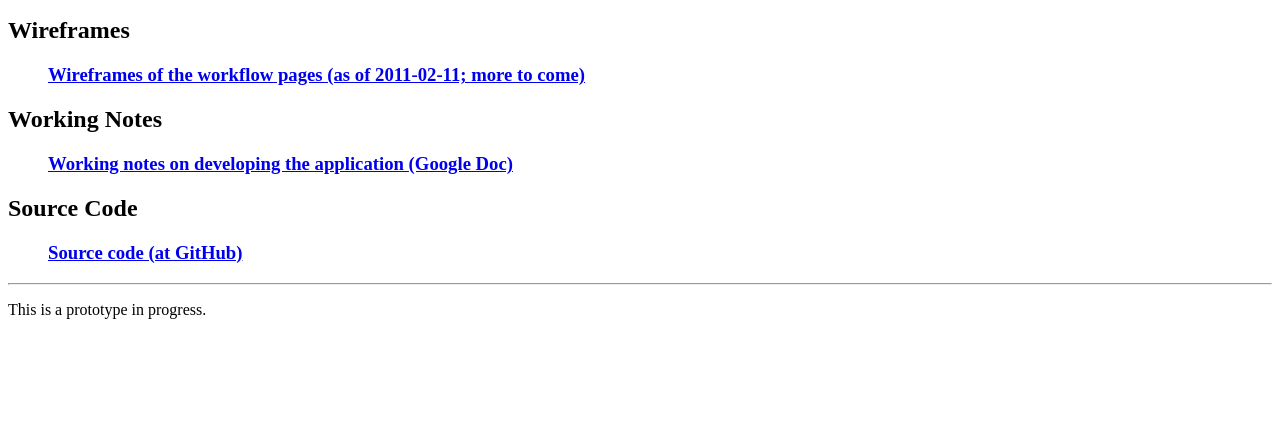
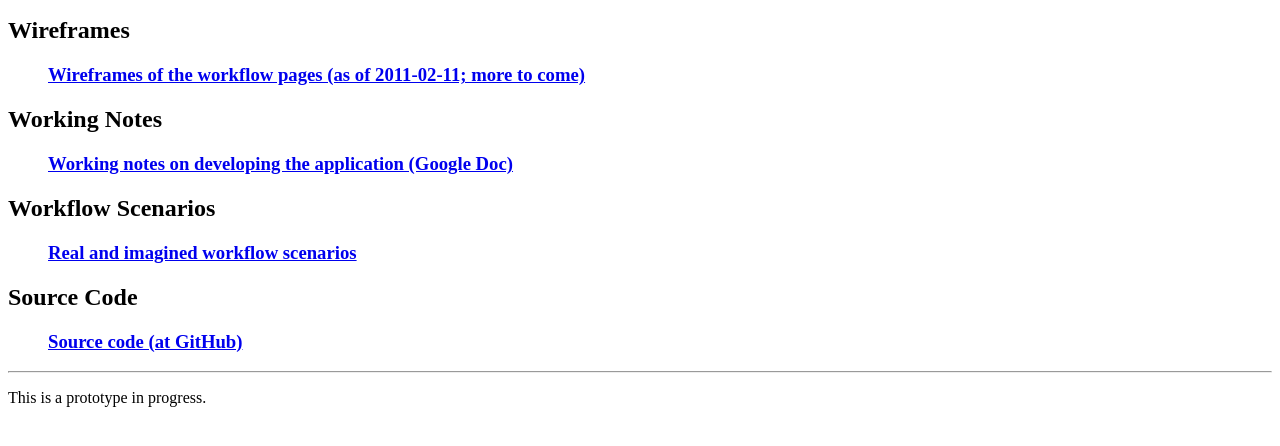
Before and after one commit to jkylefenton/digwf_py, a Django app: template templates/index.html in a window 1280 px wide. Shown: the part 210-656 px from the top of the page. Run offline with Django 3.2, Linux system fonts and the light colour scheme; the template is opened without the code that fills it, so the values that code supplies are empty.

Commit message:
fixing index page again

```diff
--- a/templates/index.html
+++ b/templates/index.html
@@ -20,6 +20,12 @@
             <a href="https://docs.google.com/document/d/1FqIbO-6zgObZ9WWoqyg16lUyVqll54mbrMFrqlljDDU/edit" target="new">Working notes on developing the application (Google Doc)</a><br />
     </ul>
 </h3>
+<h2>Workflow Scenarios</h2>
+<h3>
+    <ul>
+        <a href=" https://docs.google.com/document/d/17ACbv-NdptBYgRYlhZqn5G3WEZ1DA6lDhodNREyTGh8/edit" target="new">Real and imagined workflow scenarios</a><br />
+    </ul>
+</h3>
 <h2>Source Code</h2>
 <h3>
     <ul>
```
